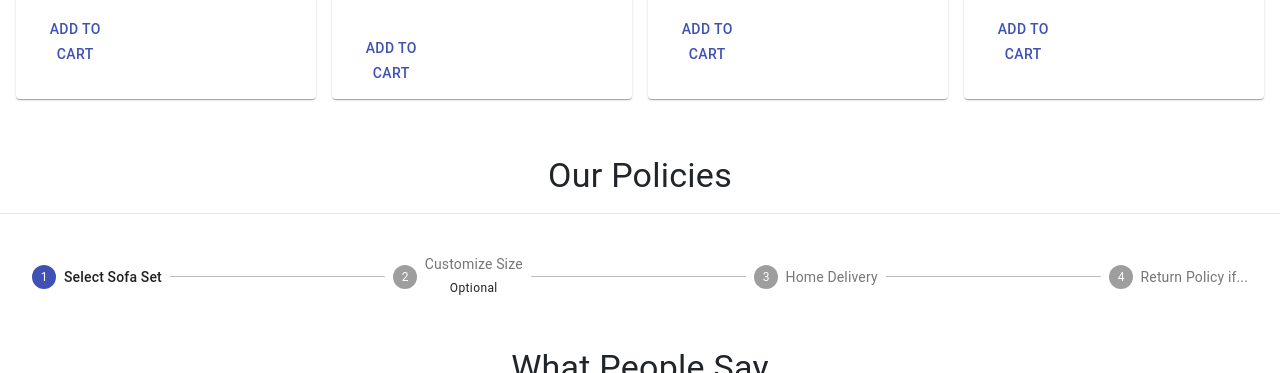
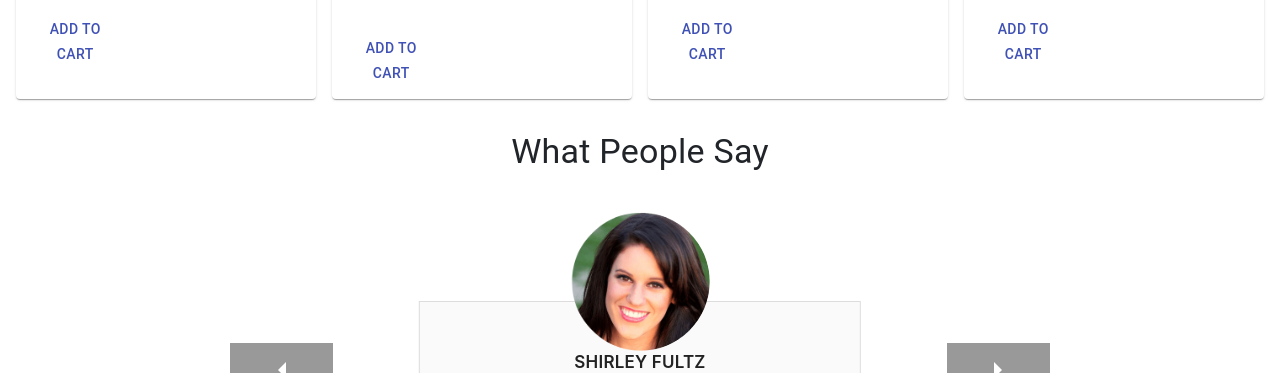
Before and after one commit to haxceb/vercel-guessmycar, a React (Create React App) app: page / in a window 1280 px wide. Shown: the part 1837-2210 px from the top of the page. Built offline with nearby package versions, Linux system fonts and the light colour scheme.

Commit message:
Policies Created...

```diff
--- a/package.json
+++ b/package.json
@@ -3,12 +3,16 @@
   "version": "0.1.0",
   "private": true,
   "dependencies": {
+    "@material-ui/core": "^4.11.3",
+    "@material-ui/icons": "^4.11.2",
+    "@material-ui/lab": "^4.0.0-alpha.57",
     "@testing-library/jest-dom": "^5.11.9",
     "@testing-library/react": "^11.2.5",
     "@testing-library/user-event": "^12.7.3",
     "bootstrap": "^4.6.0",
     "react": "^17.0.1",
     "react-dom": "^17.0.1",
+    "react-responsive-carousel": "^3.2.18",
     "react-scripts": "4.0.3",
     "web-vitals": "^1.1.0"
   },
--- a/src/Client/Screens/HomePage/index.js
+++ b/src/Client/Screens/HomePage/index.js
@@ -23,12 +23,10 @@ function HomePage() {
 			<Category />
 
 			<AllCards />
-            <OurPolicies />
+			{/* <OurPolicies /> */}
 			<Grid container className="mt-4">
 				<Grid item xs={12}>
-                    <Typography variant="h4">
-                        What People Say
-          </Typography>
+					<Typography variant="h4">What People Say</Typography>
 				</Grid>
 				<Grid item xs={12}>
 					<Testimonials />
```
Also changed, not shown: src/App.js (+3 -6 lines), src/Client/Components/Policies/Policies.jsx (added, +11 -0 lines), 1 other file (tests, documents, lock files or other folders). Lines whose indentation alone changed are shown as unchanged.
